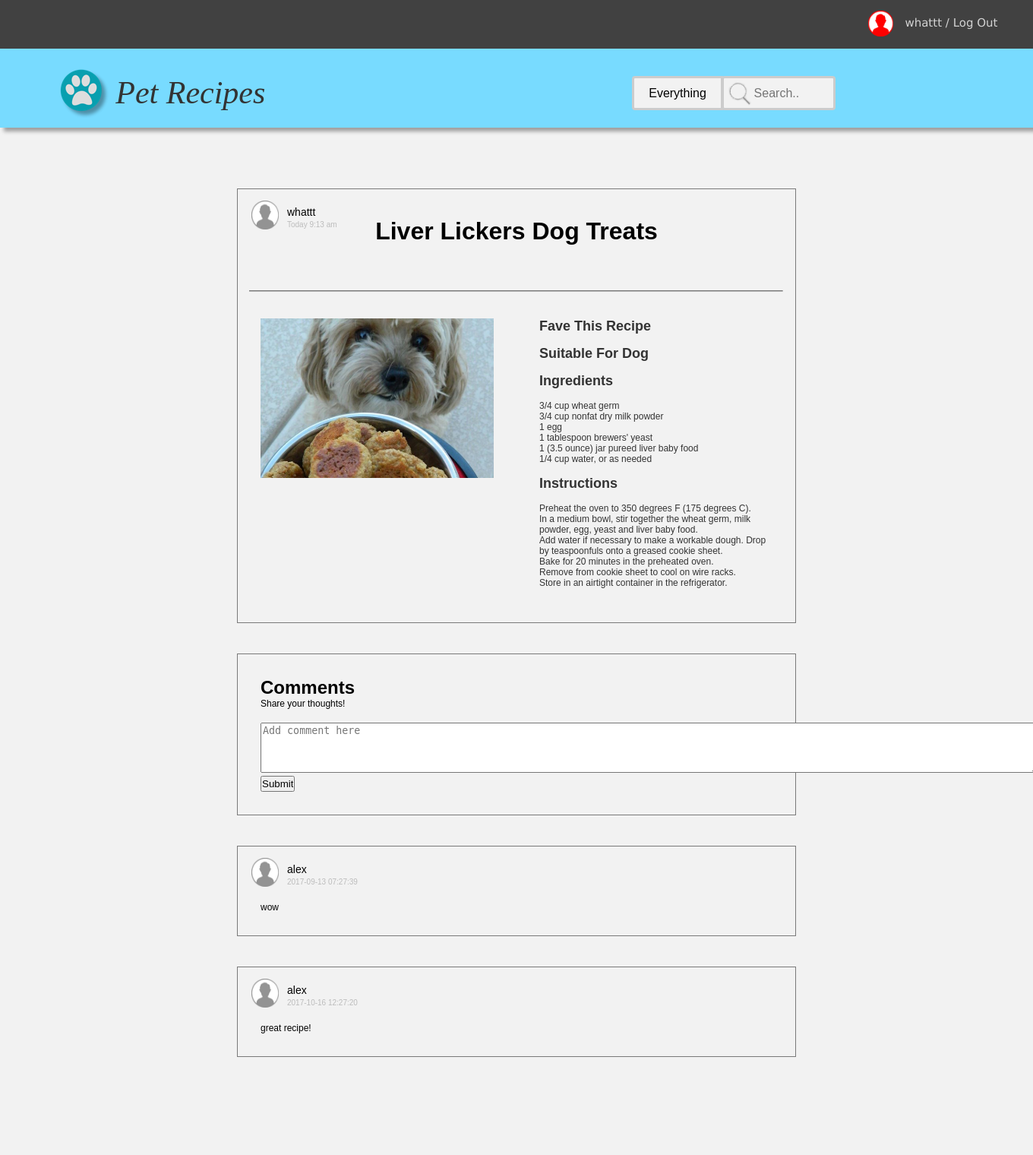
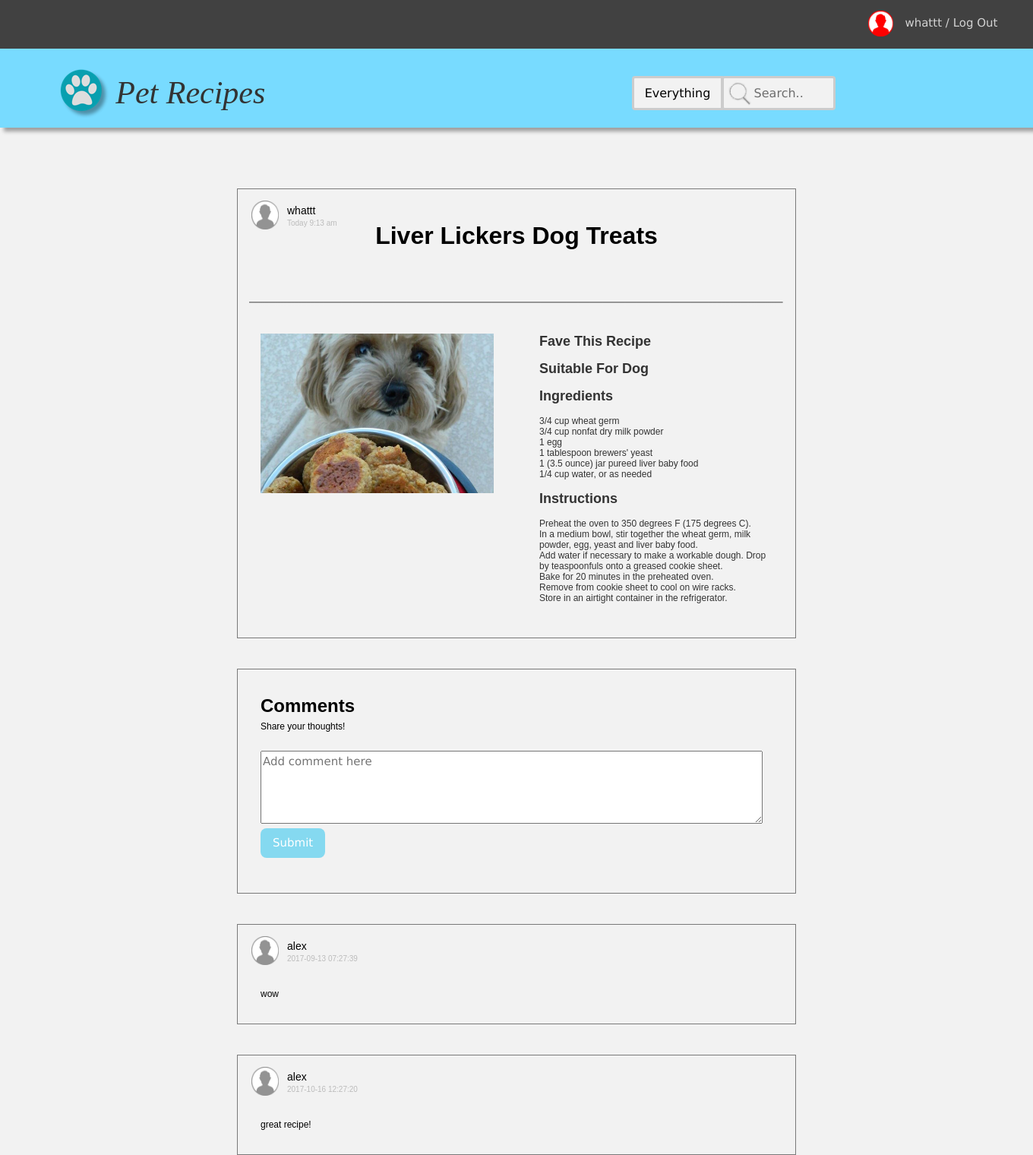
Before and after one commit to YijunFang/Pet_Recipe, a Flask app: page /recipe?recipeid=0 in a window 1360 px wide. Shown: the whole page at 76% size. Before the commit the page ends 1391 px from the top, so only its background shows below. Run offline with Flask 2, Linux system fonts and the light colour scheme; a user stored in the database is signed in.

Commit message:
add styling to comments

```diff
--- a/app/templates/recipe.html
+++ b/app/templates/recipe.html
@@ -9,6 +9,8 @@
         <link href="../static/resources/css/axure_rp_page.css" type="text/css" rel="stylesheet"/>
         <link href="../static/data/styles.css" type="text/css" rel="stylesheet"/>
         <link href="../static/files/recipe/styles.css" type="text/css" rel="stylesheet"/>
+        <link rel="stylesheet" href="https://www.w3schools.com/w3css/4/w3.css">
+        <link href="../static/files/upload_post/styles.css" type="text/css" rel="stylesheet"/>
     </head>
     <body>
 
@@ -94,8 +96,9 @@
  	        	<form name="commentform" id="commentform" action="{{ url_for('recipe_view',recipeid=recipeid )}}" method="post" class="wpl-track-me">
                     		<p class="heading_2">Comments</p>
                     		<p class="paragraph">Share your thoughts!</p><br>
-				<textarea name="comment" rows="4" cols="125" placeholder="Add comment here"></textarea>
-				<input type="submit" value="Submit">
+				<textarea name="comment" rows="4" cols="80" placeholder="Add comment here" class= "w3-textarea"></textarea>
+                <br>
+				<input type="submit" value="Submit" class="w3-btn w3-round-large w3-margin-bottom theme-color-background">
 			</form>
 <!-- placeholder="Add comment here" value="" style="width:900px;height:100px;" />-->
                   </div>
@@ -109,7 +112,7 @@
                                            <!-- Post Background -->
                     <img id="u18" class="img " src="../static/images/home/post_u18.png"/>
                         <div id="u21" class="text" style="visibility: visible;">
-                            <p><span>{{ r.User.user_name }}</span></p>
+                            <a href="{{url_for('profile_view',userid=r.User.id)}}"><p><span>{{ r.User.user_name }}</span></p></a>
                         </div>
                         <p><span>{{ r.Comment.posttime }}</span></p>
                     </div>
@@ -125,7 +128,7 @@
 				{% if current_user.id == r.User.id %}
 					<div id="del_butt" style="float: right">
 						<form name="deletecomment" id="deletecomment" action="{{ url_for('recipe_view',recipeid=recipeid, commentid=r.Comment.id )}}" method="post" >
-							<input type="submit" value="Delete Comment">
+							<input type="submit" value="Delete Comment"  class="w3-btn w3-round-large w3-margin-bottom theme-color-background">
 						</form>
 					</div>
 				{% endif %}
```
Also changed, not shown: app/db/recipedb.db.
